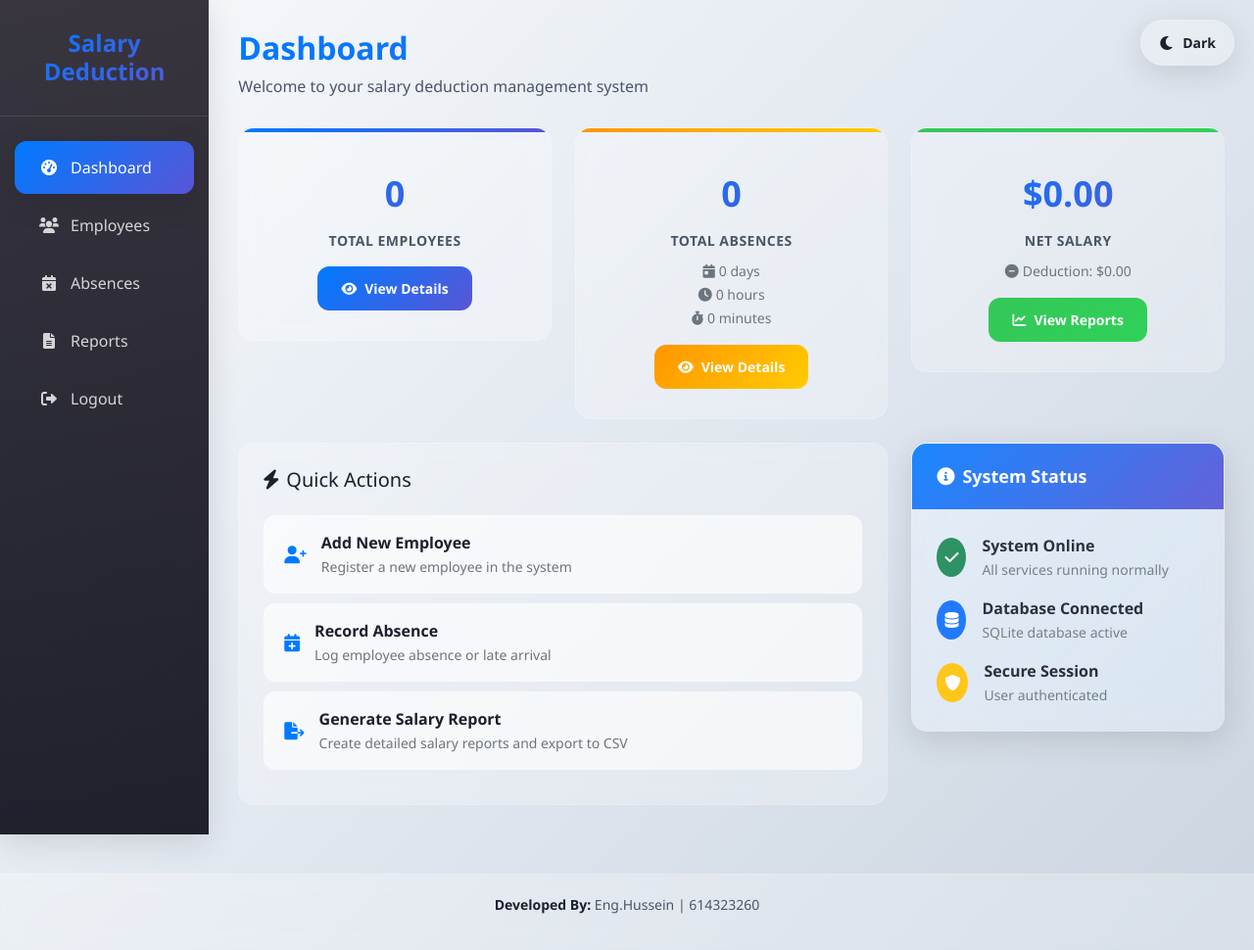
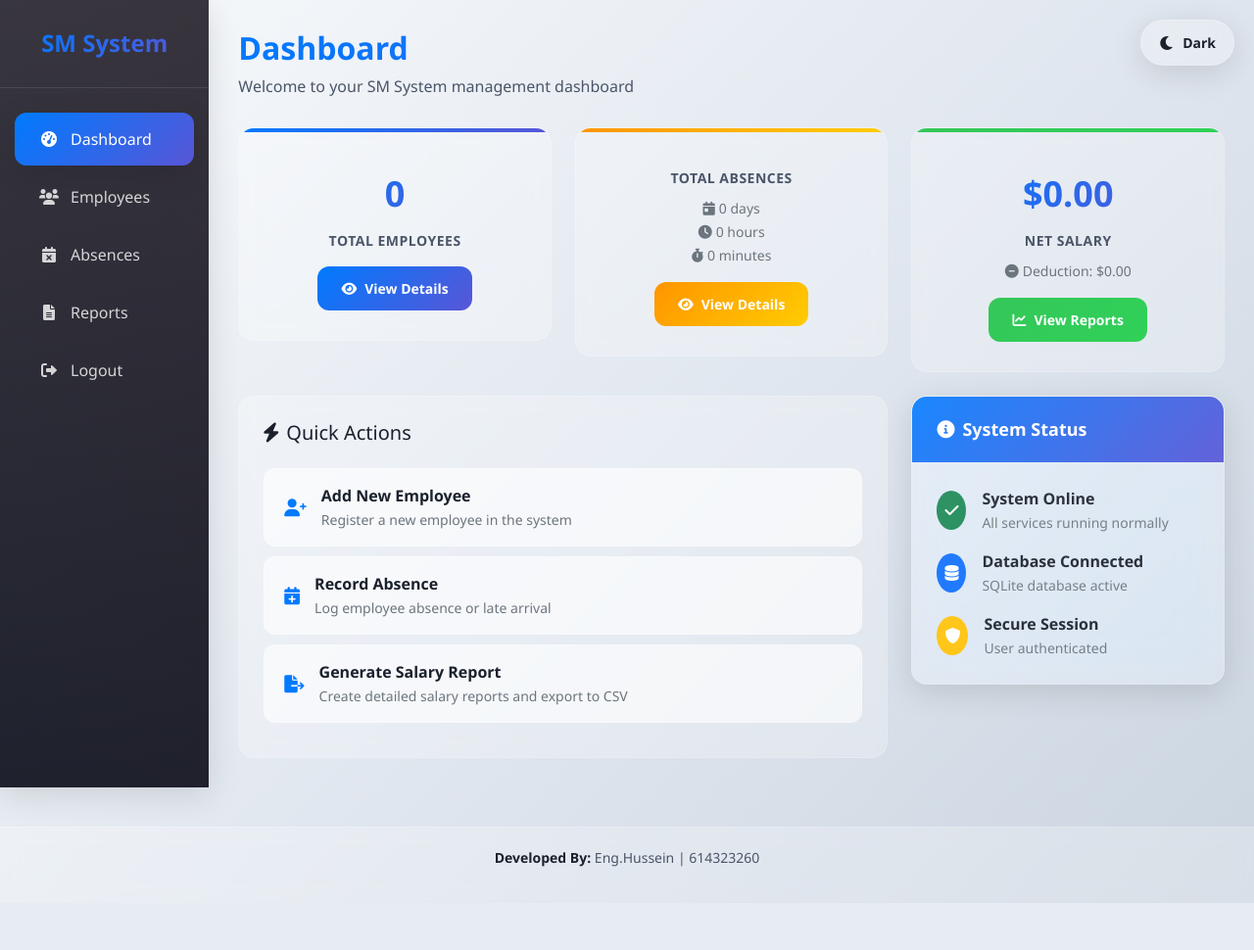
Before and after one commit to husnicade/firstaiapp, a Flask app: page /dashboard in a window 1280 px wide. Shown: the whole page at 98% size. After the commit the page ends 922 px from the top, so only its background shows below. Run offline with Flask 2, Linux system fonts and the light colour scheme; a user stored in the database is signed in; data that the repository does not hold is empty; parts of the project's set-up code (start-up, migrations or seed data) failed here and were passed over.

Commit message:
Update application name from 'Salary Deduction' to 'SM System'

```diff
--- a/templates/base.html
+++ b/templates/base.html
@@ -3,7 +3,7 @@
 <head>
     <meta charset="UTF-8">
     <meta name="viewport" content="width=device-width, initial-scale=1.0">
-    <title>Salary Deduction Calculator</title>
+    <title>SM System</title>
     <link href="https://cdn.jsdelivr.net/npm/bootstrap@5.1.3/dist/css/bootstrap.min.css" rel="stylesheet">
     <link rel="stylesheet" href="https://cdnjs.cloudflare.com/ajax/libs/font-awesome/6.0.0-beta3/css/all.min.css">
     <style>
@@ -607,7 +607,7 @@
             <div class="col-md-2 p-0 sidebar">
                 <div class="sidebar-content">
                     <div class="sidebar-header">
-                        <h4 class="sidebar-title">Salary Deduction</h4>
+                        <h4 class="sidebar-title">SM System</h4>
                     </div>
                     <div class="sidebar-nav">
                         <a href="{{ url_for('dashboard') }}" class="{{ 'active' if request.endpoint == 'dashboard' else '' }}">
--- a/templates/dashboard.html
+++ b/templates/dashboard.html
@@ -4,7 +4,7 @@
 <div class="fade-in">
     <div class="page-header">
         <h1 class="page-title">Dashboard</h1>
-        <p class="page-subtitle">Welcome to your salary deduction management system</p>
+        <p class="page-subtitle">Welcome to your SM System management dashboard</p>
     </div>
 
     <div class="row">
@@ -20,7 +20,7 @@
 
         <div class="col-md-4 mb-4">
             <div class="stats-card warning">
-                <div class="stats-number">{{ total_days + total_hours + total_minutes }}</div>
+                <div class="stats-number" style="font-size: 1.5rem;">{{ formatted_time_duration }}</div>
                 <div class="stats-label">Total Absences</div>
                 <div class="mt-2">
                     <small class="text-muted">
```
